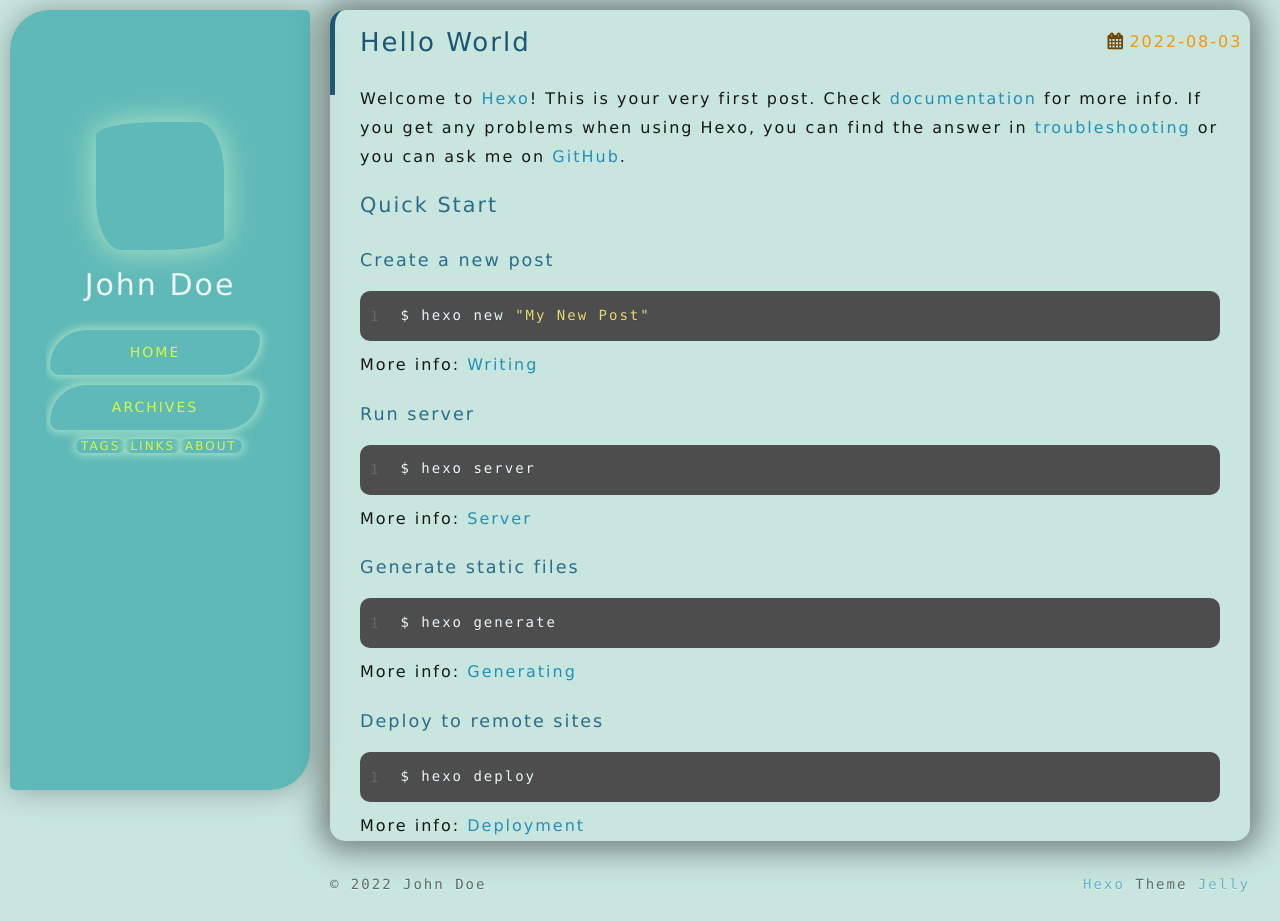
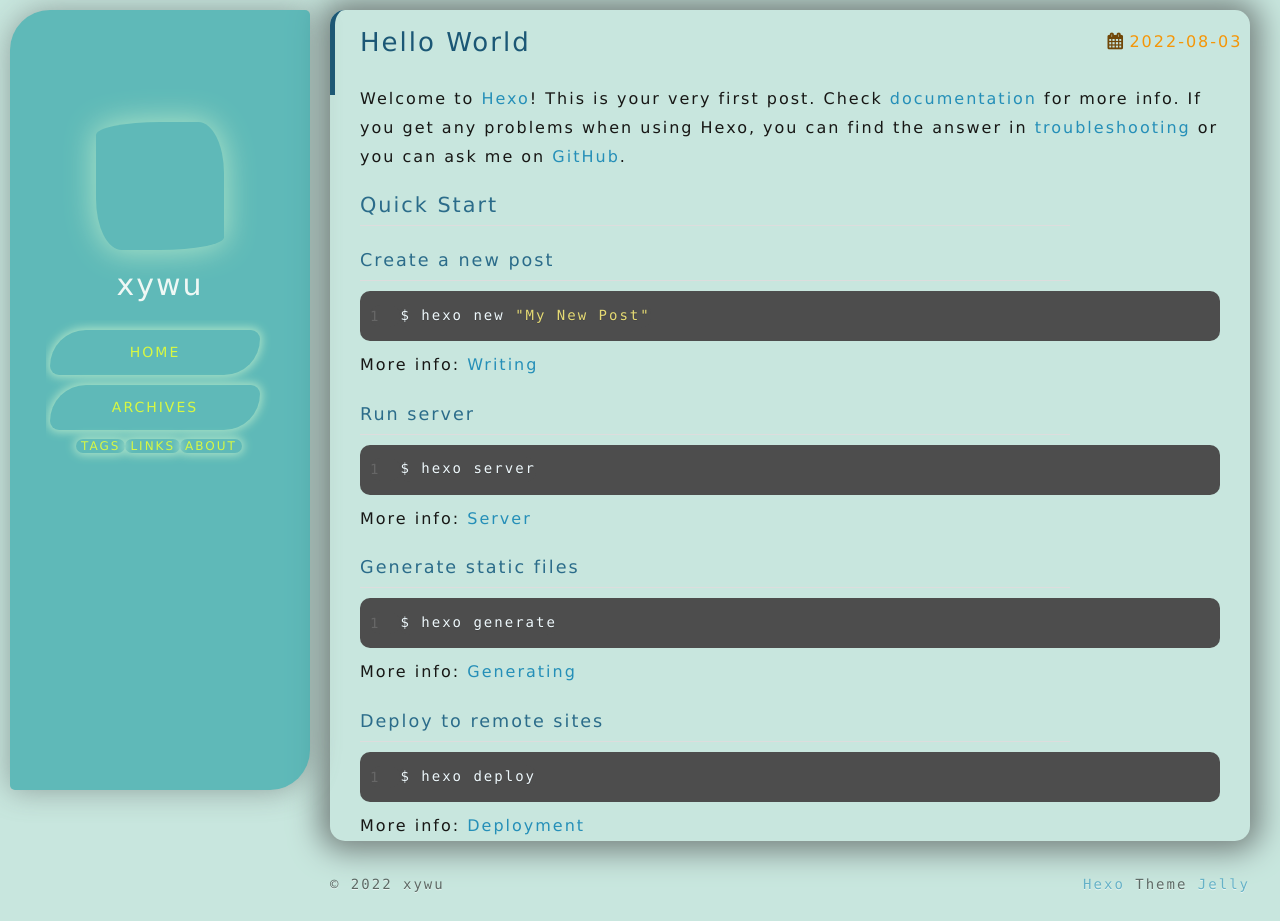
Before and after one commit to yzbrlan/yzbrlan.github.io, a plain HTML site: page 2022/08/03/hello-world/index.html in a window 1280 px wide. Drawn offline with nearby package versions, Linux system fonts and the light colour scheme; a script that the page names is missing; files whose address does not match are found by name; a web font is replaced by a local one.

Commit message:
Site updated: 2022-08-03 19:22:38

```diff
--- a/2022/08/03/hello-world/index.html
+++ b/2022/08/03/hello-world/index.html
@@ -15,10 +15,10 @@
 <meta property="og:url" content="http://example.com/2022/08/03/hello-world/index.html">
 <meta property="og:site_name" content="Hexo">
 <meta property="og:description" content="Welcome to Hexo! This is your very first post. Check documentation for more info. If you get any problems when using Hexo, you can find the answer in troubleshooting or you can ask me on GitHub. Quick">
-<meta property="og:locale" content="en_US">
+<meta property="og:locale">
 <meta property="article:published_time" content="2022-08-03T10:52:44.281Z">
 <meta property="article:modified_time" content="2022-08-03T10:52:44.281Z">
-<meta property="article:author" content="John Doe">
+<meta property="article:author" content="xywu">
 <meta name="twitter:card" content="summary">
 
     <link rel="alternative" href="/atom.xml" title="Hexo" type="application/atom+xml">
@@ -55,7 +55,7 @@
 		</a>
 
 		<hgroup>
-			<h1 class="header-author"><a href="/">John Doe</a></h1>
+			<h1 class="header-author"><a href="/">xywu</a></h1>
 		</hgroup>
 
 
@@ -218,7 +218,7 @@
   <div class="outer">
     <div id="footer-info">
       <div class="footer-left">
-        &copy; 2022 John Doe
+        &copy; 2022 xywu
       </div>
         <div class="footer-right">
           <a href="http://hexo.io/" target="_blank">Hexo</a>  Theme <a href="https://github.com/preccrep/hexo-theme-jelly" target="_blank">Jelly</a>
```
Also changed, not shown: archives/2022/08/index.html (+4 -4 lines), archives/2022/index.html (+4 -4 lines), archives/index.html (+4 -4 lines), index.html (+4 -4 lines).
